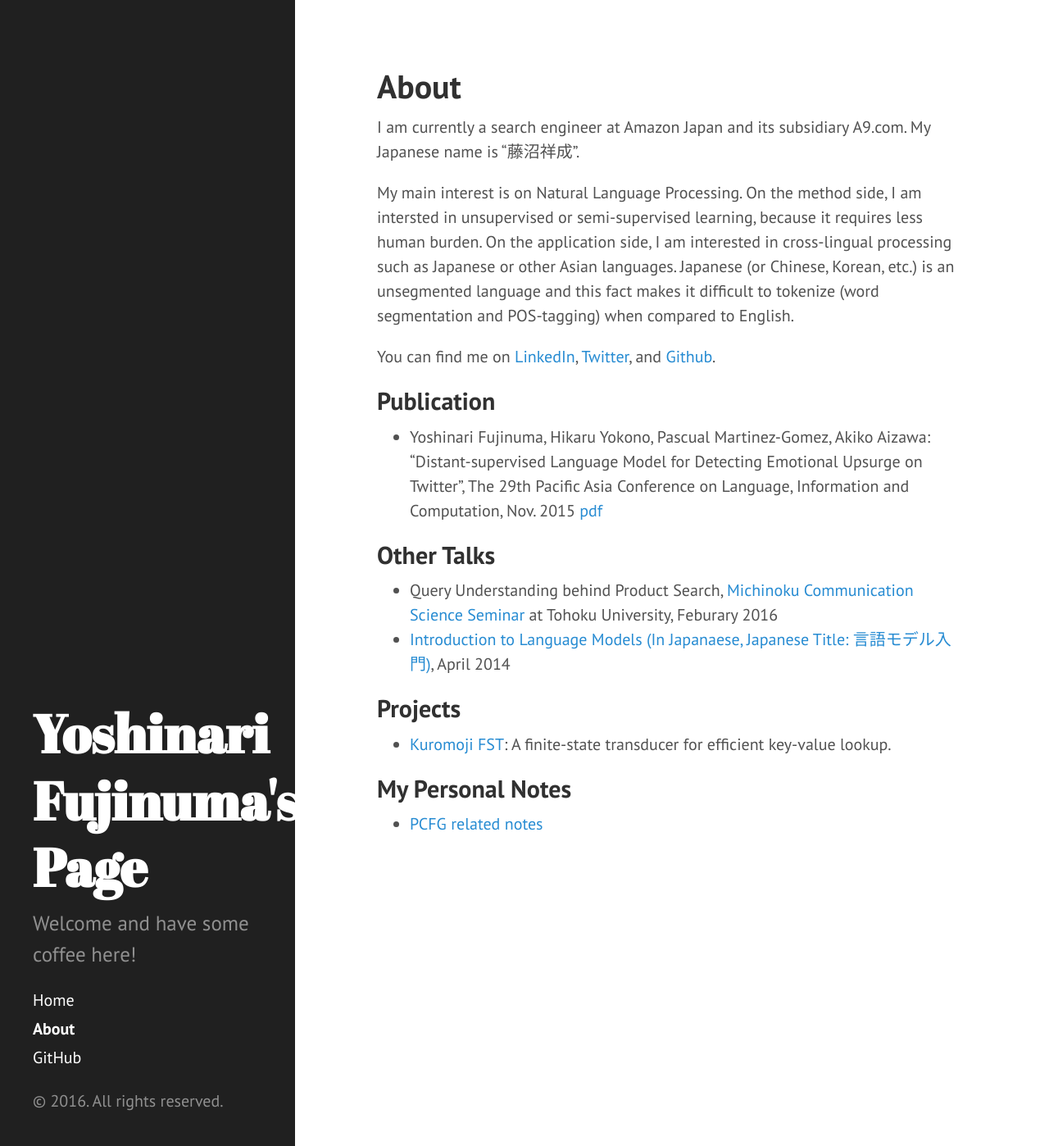
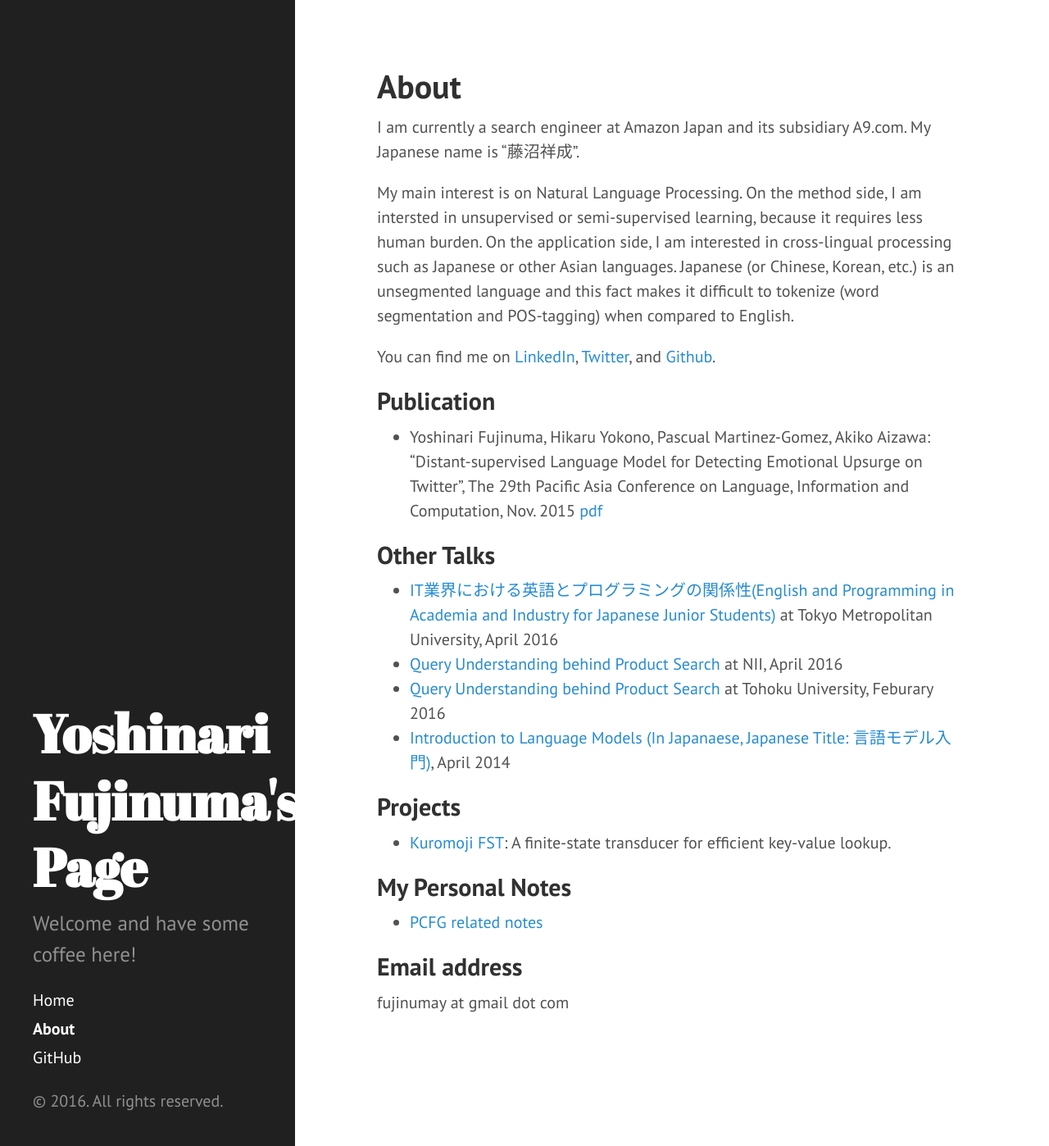
Before and after one commit to akkikiki/akkikiki.github.io, a Jekyll site: the page built from about.md, in a window 1280 px wide and 1398 px high. Shown: the whole window at 82% size. Built offline with Jekyll 4.4.1, drawn with Linux system fonts in a browser that asks for light colours.

Commit message:
Updated readme with new talks

```diff
--- a/about.md
+++ b/about.md
@@ -13,7 +13,9 @@ You can find me on [LinkedIn](https://jp.linkedin.com/in/yoshinari-fujinuma-4b61
 * Yoshinari Fujinuma, Hikaru Yokono, Pascual Martinez-Gomez, Akiko Aizawa: “Distant-supervised Language Model for Detecting Emotional Upsurge on Twitter”, The 29th Pacific Asia Conference on Language, Information and Computation, Nov. 2015 [pdf](http://aclweb.org/anthology/Y/Y15/Y15-1056.pdf)
 
 ## Other Talks
-* Query Understanding behind Product Search, [Michinoku Communication Science Seminar](http://www.cl.ecei.tohoku.ac.jp/index.php?MiCS) at Tohoku University, Feburary 2016
+* [IT業界における英語とプログラミングの関係性(English and Programming in Academia and Industry for Japanese Junior Students)](http://www.sd.tmu.ac.jp/extra/download.html?d=assets/files/download/news/ver0_ICTspecial20160426.pdf)  at Tokyo Metropolitan University, April 2016
+* [Query Understanding behind Product Search](http://www-al.nii.ac.jp/blog/2016-4-1-seminar-talk-by-yoshinari-fujinuma/)  at NII, April 2016
+* [Query Understanding behind Product Search](http://www.cl.ecei.tohoku.ac.jp/index.php?MiCS) at Tohoku University, Feburary 2016
 * [Introduction to Language Models (In Japanaese, Japanese Title: 言語モデル入門)](http://www.slideshare.net/yoshinarifujinuma/04-12-labmeetingforpublic), April 2014
 
 ## Projects
@@ -21,3 +23,6 @@ You can find me on [LinkedIn](https://jp.linkedin.com/in/yoshinari-fujinuma-4b61
 
 ## My Personal Notes
 * [PCFG related notes]({{ site.url }}/assets/yoshinari_notes_pcfg.pdf)
+
+## Email address
+fujinumay at gmail dot com
```
